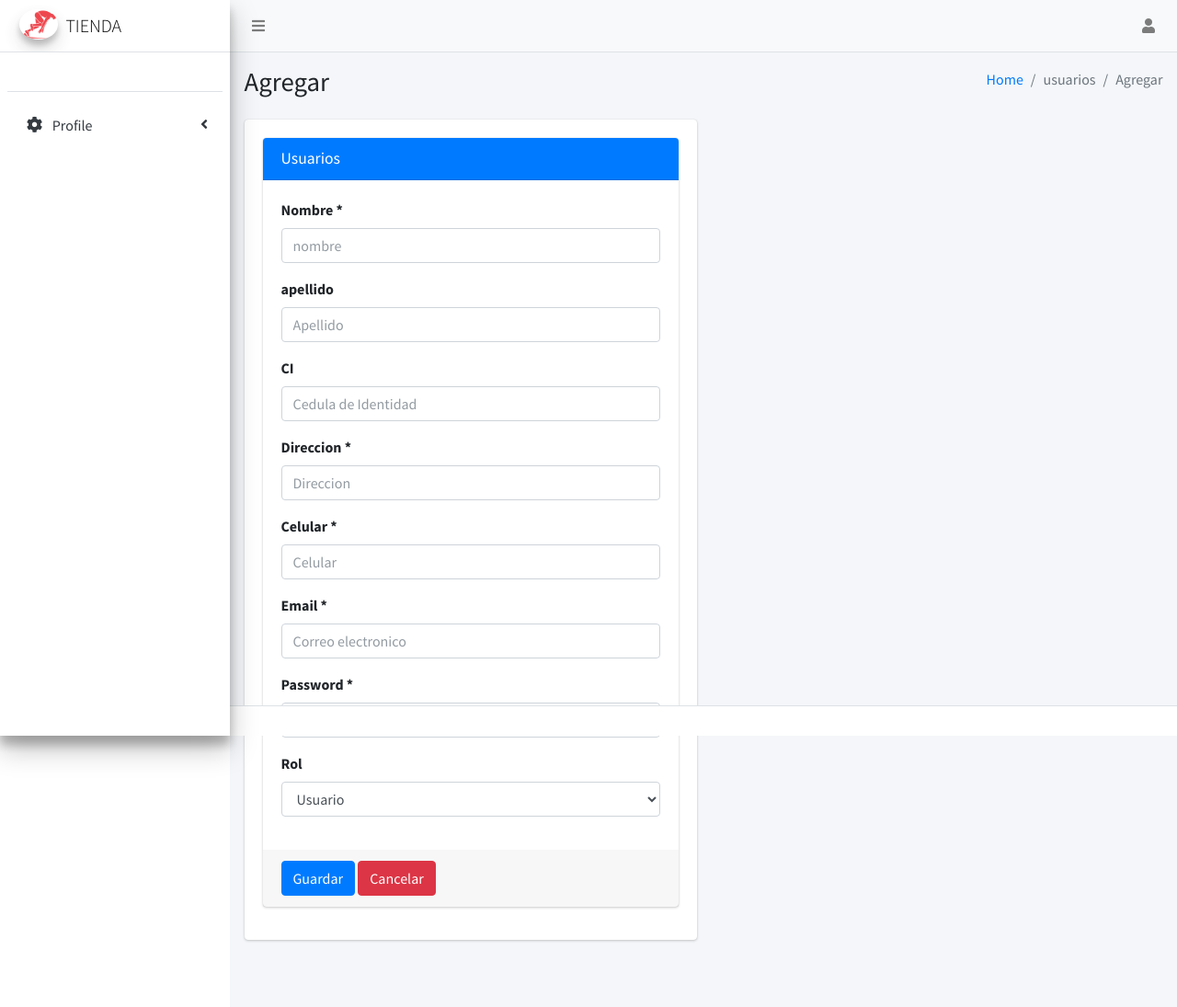
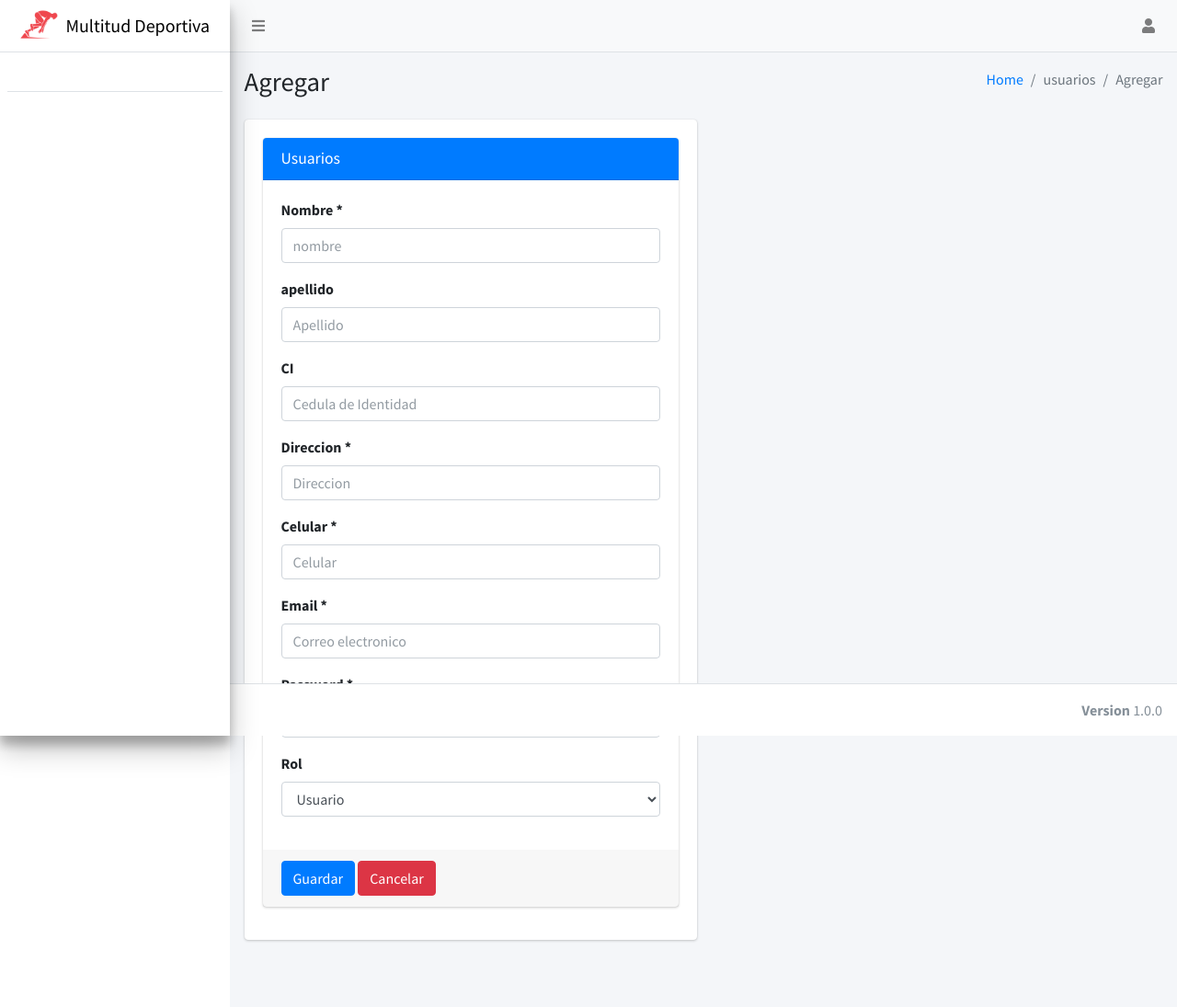
Before and after one commit to aspeti/tienda, a CodeIgniter app: page /tienda/index.php/usuarios/add in a window 1280 px wide. Shown: the whole page at 92% size. Run offline with CodeIgniter, Linux system fonts and the light colour scheme; some libraries are stand-ins or nearby versions.

Commit message:
remove profile option in asside

```diff
--- a/application/views/layouts/aside.php
+++ b/application/views/layouts/aside.php
@@ -1,9 +1,9 @@
   <!-- Main Sidebar Container -->
   <aside class="main-sidebar sidebar-light-primary elevation-4">
     <!-- Brand Logo -->
-    <a href="index3.html" class="brand-link">
-      <img src="<?php echo base_url();?>assets/img/logo.png" alt="AdminLTE Logo" class="brand-image img-circle elevation-3" style="opacity: .8">
-      <span class="brand-text font-weight-light">TIENDA</span>
+    <a href="#" class="brand-link">
+      <img src="<?php echo base_url();?>assets/img/logo.png" class="brand-image elevation-0" style="opacity: .8">
+      <span class="brand-text font-weight-light"><strong>Multitud Deportiva</strong></span>
     </a>
 
     <!-- Sidebar -->
@@ -55,32 +55,6 @@
             </ul>
           </li>
           <?php }?>
-          <li class="nav-item">
-            <a href="#" class="nav-link">
-              <i class="nav-icon fas fa-cog"></i>
-              <p>
-                Profile
-                <i class="fas fa-angle-left right"></i>
-              </p>
-            </a>
-            <ul class="nav nav-treeview">
-              <li class="nav-item">
-                <a href="<?php echo base_url()?>usuarios/viewprofile/<?php echo $this->session->userdata('id_usuario'); ?> " class="nav-link">
-                  <i class="fas fa-user nav-icon"></i>
-                  <p>Perfil</p>
-                </a>
-              </li>
-            </ul>
-            <ul class="nav nav-treeview">
-              <li class="nav-item">
-              <a href="<?php echo base_url('usuarios/password/'.$this->session->userdata('id_usuario')); ?>" class="nav-link">
-                  <i class="fas fa-user nav-icon"></i>
-                  <p>Password</p>
-                </a>
-              </li>
-            </ul>
-          </li>
-
           <?php if($this->session->userdata('rol') == 2) { ?>
 
                   <li class="nav-item">
--- a/application/views/layouts/footer.php
+++ b/application/views/layouts/footer.php
@@ -2,10 +2,10 @@
   <!-- Main Footer -->
   <footer class="main-footer">
     <!--strong>Copyright &copy; 2023 <a href="#">Boris</a>.</!strong>
-     Todos lo derechos reservados
-    <div-- class="float-right d-none d-sm-inline-block">
+     Todos lo derechos reservados  -->
+    <div class="float-right d-none d-sm-inline-block">
       <b>Version</b> 1.0.0
-    </div-->
+    </div>
   </footer>
 </div>
 <!-- ./wrapper -->
--- a/application/views/layouts/header.php
+++ b/application/views/layouts/header.php
@@ -10,6 +10,7 @@
   <link rel="stylesheet" href="https://fonts.googleapis.com/css?family=Source+Sans+Pro:300,400,400i,700&display=fallback">
   <!-- Font Awesome Icons -->
   <link rel="stylesheet" href="<?php echo base_url();?>assets/plugins/fontawesome-free/css/all.min.css">
+  <link rel="stylesheet" href="<?php echo base_url();?>assets/plugins/fontawesome-free-6.4.2-web/css/all.min.css">
   <!-- overlayScrollbars -->
   <link rel="stylesheet" href="<?php echo base_url();?>assets/plugins/overlayScrollbars/css/OverlayScrollbars.min.css">
   <!-- Theme style -->
@@ -25,7 +26,7 @@
   <link rel="stylesheet" href="<?php echo base_url();?>assets/plugins/select2-bootstrap4-theme/select2-bootstrap4.min.css">
 
 </head>
-<body class="hold-transition  sidebar-mini layout-fixed layout-navbar-fixed layout-footer-fixed">
+<body class="hold-transition  sidebar-mini sidebar-mini-md layout-fixed layout-navbar-fixed layout-footer-fixed">
 <div class="wrapper">
 
   <!-- Preloader
@@ -46,29 +47,41 @@
     <!-- Right navbar links -->
     <ul class="navbar-nav ml-auto">
       <!-- Navbar Search -->
-      <!-- Notifications Dropdown Menu -->
+       <!-- Notifications Dropdown Menu -->
       <li class="nav-item dropdown">
         <a class="nav-link" data-toggle="dropdown" href="#">
           <i class="fa fa-user"></i>
+          <!--span class="badge badge-warning navbar-badge">15</!--span-->
         </a>
-        <div class="dropdown-menu dropdown-menu dropdown-menu-right">
-          <span class="dropdown-item dropdown-header">
-          <a href="<?php echo base_url();?>/auth/logout">
-          <span class="dropdown-item dropdown-header">  Salir </span>
-          </span>
+        <div class="dropdown-menu dropdown-menu-lg dropdown-menu-right">
+          <span class="dropdown-item dropdown-header">Mi Perfil</span>
+          <div class="dropdown-divider"></div>
+          <a href="<?php echo base_url()?>usuarios/viewprofile/<?php echo $this->session->userdata('id_usuario'); ?> " class="dropdown-item">
+            <i class="fa fa-gear mr-2"></i>Mis datos
+            <!--span class="float-right text-muted text-sm">3 mins</!span-->
           </a>
+          <div class="dropdown-divider"></div>
+          <a href="<?php echo base_url('usuarios/password/'.$this->session->userdata('id_usuario')); ?>" class="dropdown-item">
+            <i class="fa-solid fa-lock mr-2"></i> Actualizar Contaseña
+            <!--span-- class="float-right text-muted text-sm">12 hours</!--span-->
+          </a>
+          <div class="dropdown-divider"></div>
+          <a href="<?php echo base_url();?>/auth/logout" class="dropdown-item ">
+          <i class="fa-solid fa-right-from-bracket fa-lg mr-2"></i></ion-icon>Cerrar Session</a>
         </div>
       </li>
+
+
       <!--li class="nav-item">
         <a class="nav-link" data-widget="fullscreen" href="#" role="button">
           <i class="fas fa-expand-arrows-alt"></i>
         </a>
-      </!li-->
-      <!--li class="nav-item">
+      </!li>
+      <li-- class="nav-item">
         <a class="nav-link" data-widget="control-sidebar" data-slide="true" href="#" role="button">
           <i class="fas fa-th-large"></i>
         </a>
-      </!li-->
+      </li-->
     </ul>
   </nav>
   <!-- /.navbar -->
```
